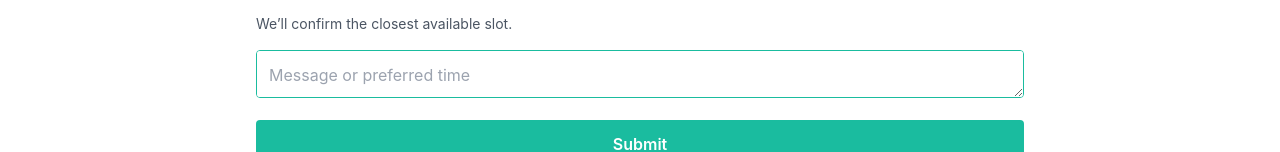
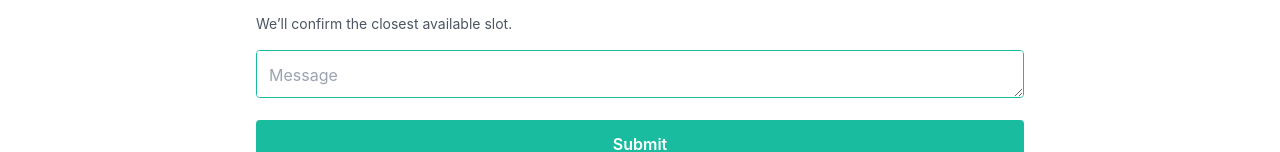
Before and after one commit to Damian-Dvs/Shropshire, a React (Vite) app: page / in a window 1280 px wide. Shown: the part 3213-3365 px from the top of the page. Built offline with nearby package versions, Linux system fonts and the light colour scheme.

Commit message:
Form Styling update

```diff
--- a/src/components/ContactForm.jsx
+++ b/src/components/ContactForm.jsx
@@ -223,7 +223,7 @@ export default function ContactForm() {
             <textarea
               name="message"
               rows="4"
-              placeholder="Message or preferred time"
+              placeholder="Message"
               aria-label="Message"
               className={inputClass}
               value={formData.message}
```
